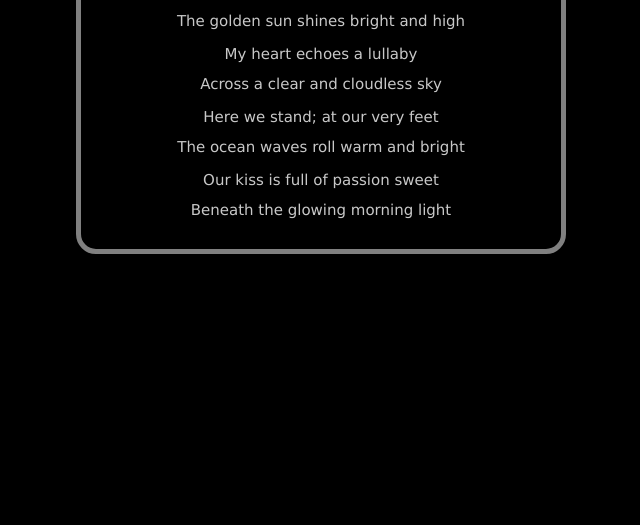
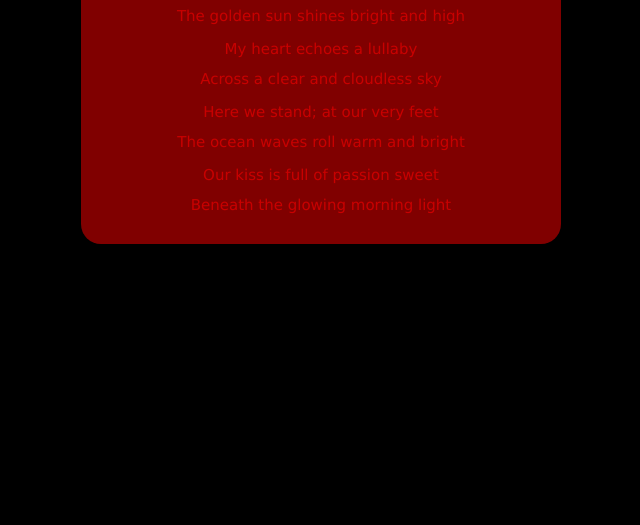
Before and after one commit to teochewthunder/vday2027, a plain HTML site: page index.html in a window 1280 px wide. Shown: the part 275-800 px from the top of the page, without its empty margins (319-959 px from the left). Drawn offline with Linux system fonts and the dark colour scheme.

Commit message:
Update styles and colors in index.html

```diff
--- a/index.html
+++ b/index.html
@@ -23,7 +23,7 @@
 			{
 				padding: 1em;
 				border-radius: 20px;
-				border: 5px solid rgba(0, 0, 0, 0.5);
+				background: rgba(0, 0, 0, 0.2);
 				text-align: center;
 				width: 30em;
 				margin: 10% auto 0 auto;
@@ -34,19 +34,19 @@
 			  body
 			  {
 			    background: rgb(0, 0, 0);
-			    color: rgb(200, 200, 200);
+			    color: rgb(200, 0, 0);
 			  }
 
 			  .alternate
 			  {
-				color: rgba(200, 200, 200, 1);
+				color: rgba(200, 0, 0, 1);
 				height: 1em;
 				width: auto;
 			  }
 
 			  .poemContainer
 			  {
-			  	border: 5px solid rgba(255, 255, 255, 0.5);
+			  	background: rgba(255, 0, 0, 0.5);
 			  }
 			}
 		</style>
```
